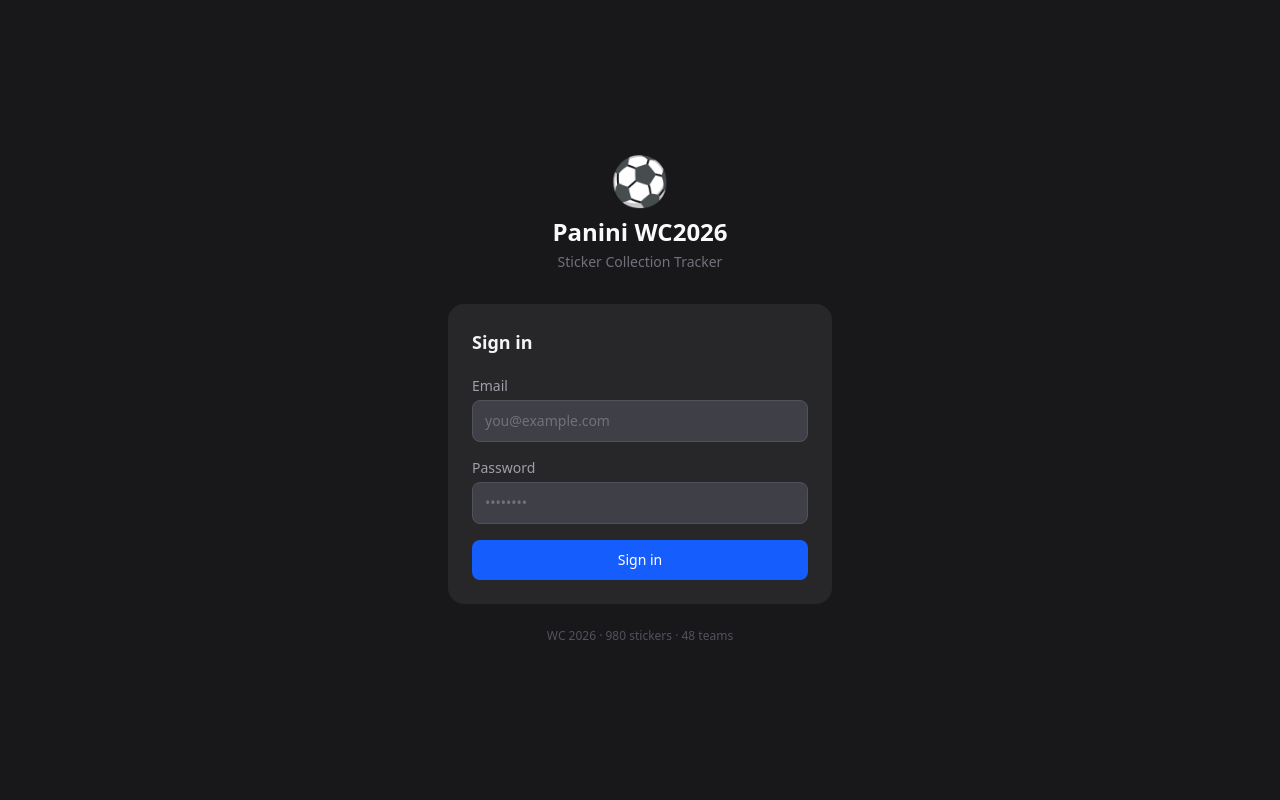
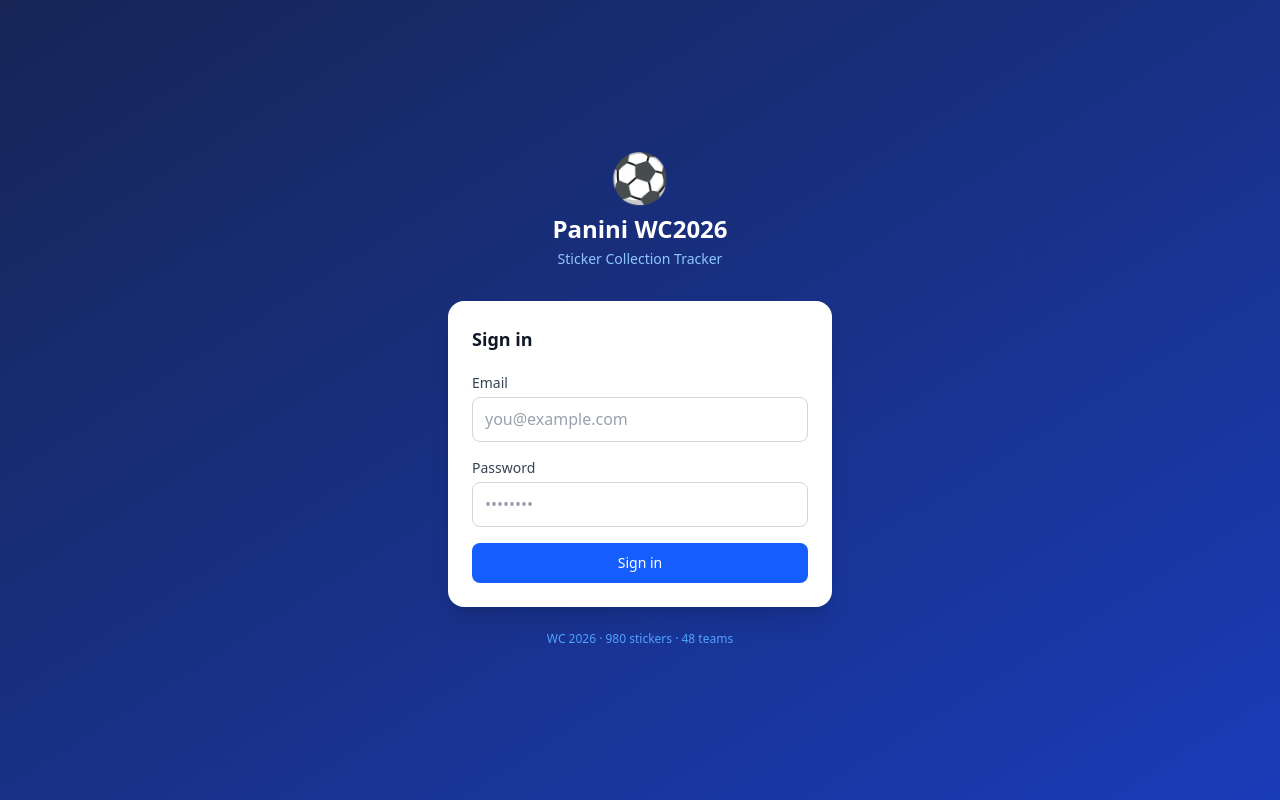
Before and after one commit to lfigil/panini_wc_2026, a Next.js app: page /login in a window 1280 px wide. Built offline with nearby package versions, Linux system fonts and the light colour scheme; no server answers.

Commit message:
fix zoom issues

```diff
--- a/app/(auth)/login/page.tsx
+++ b/app/(auth)/login/page.tsx
@@ -16,6 +16,7 @@ export default function LoginPage() {
     e.preventDefault();
     setLoading(true);
     setError(null);
+
     const { error } = await supabase.auth.signInWithPassword({ email, password });
     if (error) {
       setError(error.message);
@@ -27,57 +28,69 @@ export default function LoginPage() {
   }
 
   return (
-    <div className="min-h-screen flex items-center justify-center bg-[#18181b] px-4">
+    <div className="min-h-screen flex items-center justify-center bg-gradient-to-br from-blue-950 to-blue-800 px-4">
       <div className="w-full max-w-sm">
+        {/* Header */}
         <div className="text-center mb-8">
           <div className="text-5xl mb-3">⚽</div>
-          <h1 className="text-2xl font-bold text-zinc-50">Panini WC2026</h1>
-          <p className="text-zinc-500 text-sm mt-1">Sticker Collection Tracker</p>
+          <h1 className="text-2xl font-bold text-white">Panini WC2026</h1>
+          <p className="text-blue-300 text-sm mt-1">Sticker Collection Tracker</p>
         </div>
 
-        <div className="bg-[#27272a] rounded-2xl p-6">
-          <h2 className="text-lg font-semibold text-zinc-100 mb-5">Sign in</h2>
+        {/* Card */}
+        <div className="bg-white rounded-2xl p-6 shadow-xl">
+          <h2 className="text-lg font-semibold text-gray-900 mb-5">Sign in</h2>
+
           <form onSubmit={handleLogin} className="space-y-4">
             <div>
-              <label className="block text-sm font-medium text-zinc-400 mb-1">Email</label>
+              <label className="block text-sm font-medium text-gray-700 mb-1">
+                Email
+              </label>
               <input
                 type="email"
                 value={email}
                 onChange={(e) => setEmail(e.target.value)}
-                className="w-full px-3 py-2.5 rounded-lg border border-zinc-600 bg-zinc-700 text-sm text-zinc-100 placeholder-zinc-500 focus:outline-none focus:ring-2 focus:ring-blue-500 focus:border-transparent"
+                className="w-full px-3 py-2.5 rounded-lg border border-gray-300 text-sm focus:outline-none focus:ring-2 focus:ring-blue-500 focus:border-transparent text-gray-900 placeholder-gray-400 bg-white"
                 placeholder="you@example.com"
                 required
                 autoComplete="email"
               />
             </div>
+
             <div>
-              <label className="block text-sm font-medium text-zinc-400 mb-1">Password</label>
+              <label className="block text-sm font-medium text-gray-700 mb-1">
+                Password
+              </label>
               <input
                 type="password"
                 value={password}
                 onChange={(e) => setPassword(e.target.value)}
-                className="w-full px-3 py-2.5 rounded-lg border border-zinc-600 bg-zinc-700 text-sm text-zinc-100 placeholder-zinc-500 focus:outline-none focus:ring-2 focus:ring-blue-500 focus:border-transparent"
+                className="w-full px-3 py-2.5 rounded-lg border border-gray-300 text-sm focus:outline-none focus:ring-2 focus:ring-blue-500 focus:border-transparent text-gray-900 placeholder-gray-400 bg-white"
                 placeholder="••••••••"
                 required
                 autoComplete="current-password"
               />
             </div>
+
             {error && (
-              <div className="text-red-400 text-sm bg-red-900/30 border border-red-700 rounded-lg px-3 py-2">
+              <div className="text-red-600 text-sm bg-red-50 border border-red-200 rounded-lg px-3 py-2">
                 {error}
               </div>
             )}
+
             <button
               type="submit"
               disabled={loading}
-              className="w-full bg-blue-600 hover:bg-blue-700 disabled:bg-blue-800 disabled:text-blue-400 text-white font-medium py-2.5 rounded-lg text-sm transition-colors"
+              className="w-full bg-blue-600 hover:bg-blue-700 disabled:bg-blue-400 text-white font-medium py-2.5 rounded-lg text-sm transition-colors"
             >
               {loading ? "Signing in…" : "Sign in"}
             </button>
           </form>
         </div>
 
-        <p className="text-center text-zinc-600 text-xs mt-6">WC 2026 · 980 stickers · 48 teams</p>
+        <p className="text-center text-blue-400 text-xs mt-6">
+          WC 2026 · 980 stickers · 48 teams
+        </p>
       </div>
     </div>
   );
--- a/app/globals.css
+++ b/app/globals.css
@@ -1,11 +1,23 @@
 @import "tailwindcss";
 
 :root {
-  --background: #18181b;
-  --foreground: #fafafa;
+  --background: #ffffff;
+  --foreground: #171717;
+}
+
+@media (prefers-color-scheme: dark) {
+  :root {
+    --background: #0a0a0a;
+    --foreground: #ededed;
+  }
 }
 
 body {
   background: var(--background);
   color: var(--foreground);
 }
+
+/* Prevent iOS Safari from zooming on input focus */
+input, textarea, select {
+  font-size: 16px !important;
+}
--- a/components/StatsClient.tsx
+++ b/components/StatsClient.tsx
@@ -62,6 +62,42 @@ function Sparkline({ data, color = "#3b82f6", height = 40 }: { data: number[]; c
 }
 
 // Renders markdown into React elements — handles bold, italic, headings, bullets, numbered lists, inline code
+function renderTable(rows: string[]): React.ReactNode {
+  // Parse markdown table rows like | col1 | col2 | col3 |
+  const parsed = rows.map(r =>
+    r.split("|").map(c => c.trim()).filter((_, i, a) => i > 0 && i < a.length - 1)
+  );
+  // Row index 1 is usually the separator (---|---) — skip it
+  const header = parsed[0] ?? [];
+  const body = parsed.filter((_, i) => i !== 1);
+  return (
+    <div style={{ overflowX: "auto", marginBottom: "8px" }}>
+      <table style={{ width: "100%", borderCollapse: "collapse", fontSize: "12px" }}>
+        <thead>
+          <tr>
+            {header.map((cell, i) => (
+              <th key={i} style={{ padding: "6px 8px", textAlign: "left", borderBottom: "1px solid #3f3f46", color: "#a78bfa", fontWeight: 600, whiteSpace: "nowrap" }}>
+                {cell}
+              </th>
+            ))}
+          </tr>
+        </thead>
+        <tbody>
+          {body.map((row, ri) => (
+            <tr key={ri} style={{ borderBottom: "1px solid #27272a" }}>
+              {row.map((cell, ci) => (
+                <td key={ci} style={{ padding: "5px 8px", color: ci === 0 ? "#f4f4f5" : "#a1a1aa", fontWeight: ci === 0 ? 500 : 400 }}>
+                  {renderInline(cell)}
+                </td>
+              ))}
+            </tr>
+          ))}
+        </tbody>
+      </table>
+    </div>
+  );
+}
+
 function renderInline(text: string, key?: number) {
   // Split on **bold**, *italic*, `code`
   const parts = text.split(/(\*\*[^*]+\*\*|\*[^*]+\*|`[^`]+`)/g);
@@ -86,6 +122,17 @@ function renderMarkdown(text: string) {
 
     // Blank line
     if (!line.trim()) { elements.push(<div key={i} style={{ height: "6px" }} />); i++; continue; }
+
+    // Table — collect consecutive | rows
+    if (line.trim().startsWith("|")) {
+      const tableRows: string[] = [];
+      while (i < lines.length && lines[i].trim().startsWith("|")) {
+        tableRows.push(lines[i]);
+        i++;
+      }
+      elements.push(<div key={`table-${i}`}>{renderTable(tableRows)}</div>);
+      continue;
+    }
 
     // Headings: ### ## #
     const headingMatch = line.match(/^(#{1,3})\s+(.+)/);
```
